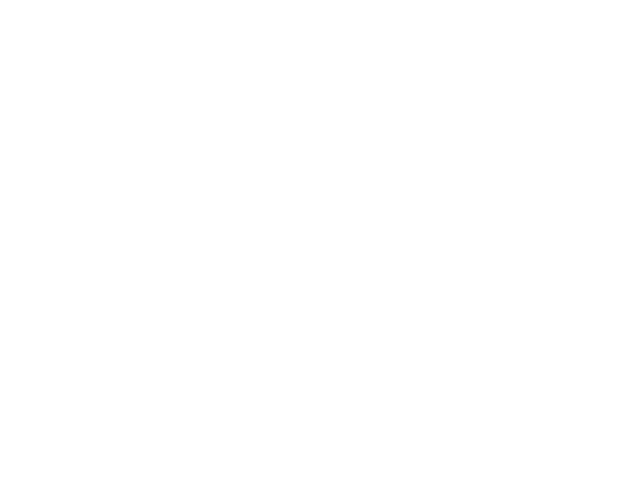
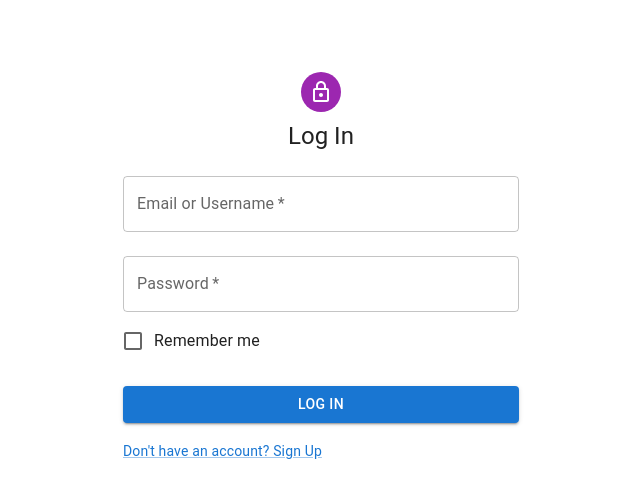
Before and after one commit to arminpatel/vcm-frontend, a React (Vite) app: page /login in a window 1280 px wide. Before the commit this address had no page. Shown: the top 498 px of the page, without its empty margins (319-959 px from the left). Built offline with nearby package versions, Linux system fonts and the light colour scheme.

Commit message:
add login page

```diff
--- a/src/App.jsx
+++ b/src/App.jsx
@@ -2,6 +2,7 @@
 import Home from "./pages/Home";
 import CreateContest from "./pages/CreateContest";
 import Contest from "./pages/Contest";
+import Login from "./pages/Login";
 import { LocalizationProvider } from "@mui/x-date-pickers";
 import { AdapterDayjs } from "@mui/x-date-pickers/AdapterDayjs";
 import { Signup } from "./pages/Signup";
@@ -14,6 +15,7 @@
         <Route path="/create-contest" element={<CreateContest />} />
         <Route path="/contest" element={<Contest />} />
         <Route path="/sign-up" element={<Signup />} />
+        <Route path="/login" element={<Login />} />
       </Routes>
     </LocalizationProvider>
   );
--- a/src/components/Navbar.jsx
+++ b/src/components/Navbar.jsx
@@ -21,8 +21,8 @@
     href: "/create-contest",
   },
   {
-    label: "Sign Up",
-    href: "/sign-up",
+    label: "Login",
+    href: "/login",
   },
 ];
 
--- /dev/null
+++ b/src/pages/Login.jsx
@@ -0,0 +1,74 @@
+import { useState } from 'react';
+import { Avatar } from '@mui/material';
+import Container from '@mui/material/Container';
+import CssBaseline from '@mui/material/CssBaseline';
+import Box from '@mui/material/Box';
+import TextField from '@mui/material/TextField';
+import Typography from '@mui/material/Typography';
+import LockOutlinedIcon from '@mui/icons-material/LockOutlined';
+import FormControlLabel from '@mui/material/FormControlLabel';
+import Checkbox from '@mui/material/Checkbox';
+import Button from '@mui/material/Button';
+import Link from '@mui/material/Link';
+
+export default function Login() {
+  const [emailOrUsername, setEmailOrUsername] = useState('');
+  const [password, setPassword] = useState('');
+  const [rememberMe, setRememberMe] = useState(false);
+
+  const handleSumit = (e) => {
+    e.preventDefault();
+    console.log(emailOrUsername, password, rememberMe);
+  }
+
+  return (
+    <Container component="main" maxWidth="xs">
+      <CssBaseline />
+      <Box
+        sx={{
+          marginTop: 8,
+          display: 'flex',
+          flexDirection: 'column',
+          alignItems: 'center',
+        }}
+      >
+        <Avatar sx={{ m: 1, bgcolor: 'secondary.main' }}>
+                    <LockOutlinedIcon />
+        </Avatar>
+        <Typography component="h1" variant="h5">
+          Log In
+        </Typography>
+        <Box component="form" onSubmit={handleSumit} sx={{ mt: 1 }}>
+          <TextField
+              margin="normal"
+              required
+              fullWidth
+              onChange={(e) => setEmailOrUsername(e.target.value)}
+              id="email"
+              label="Email or Username"
+              variant="outlined" />
+          <TextField
+              margin="normal"
+              required
+              fullWidth
+              onChange={(e) => setPassword(e.target.value)}
+              type="password"
+              id="password"
+              label="Password"
+              variant="outlined" />
+
+          <FormControlLabel control={<Checkbox
+              value="remember"
+              color="primary"
+              onChange={(e) => setRememberMe(e.target.checked)}
+              />}
+            label="Remember me" />
+          <Button type="submit" fullWidth variant="contained" sx={{ mt: 3, mb: 2 }} >Log In</Button>
+          <Link href="/sign-up" variant="body2" sx={{ ml: "auto"}} >
+            {"Don't have an account? Sign Up"}
+          </Link>
+        </Box>
+      </Box>
+    </Container>
+    )
+}
```
